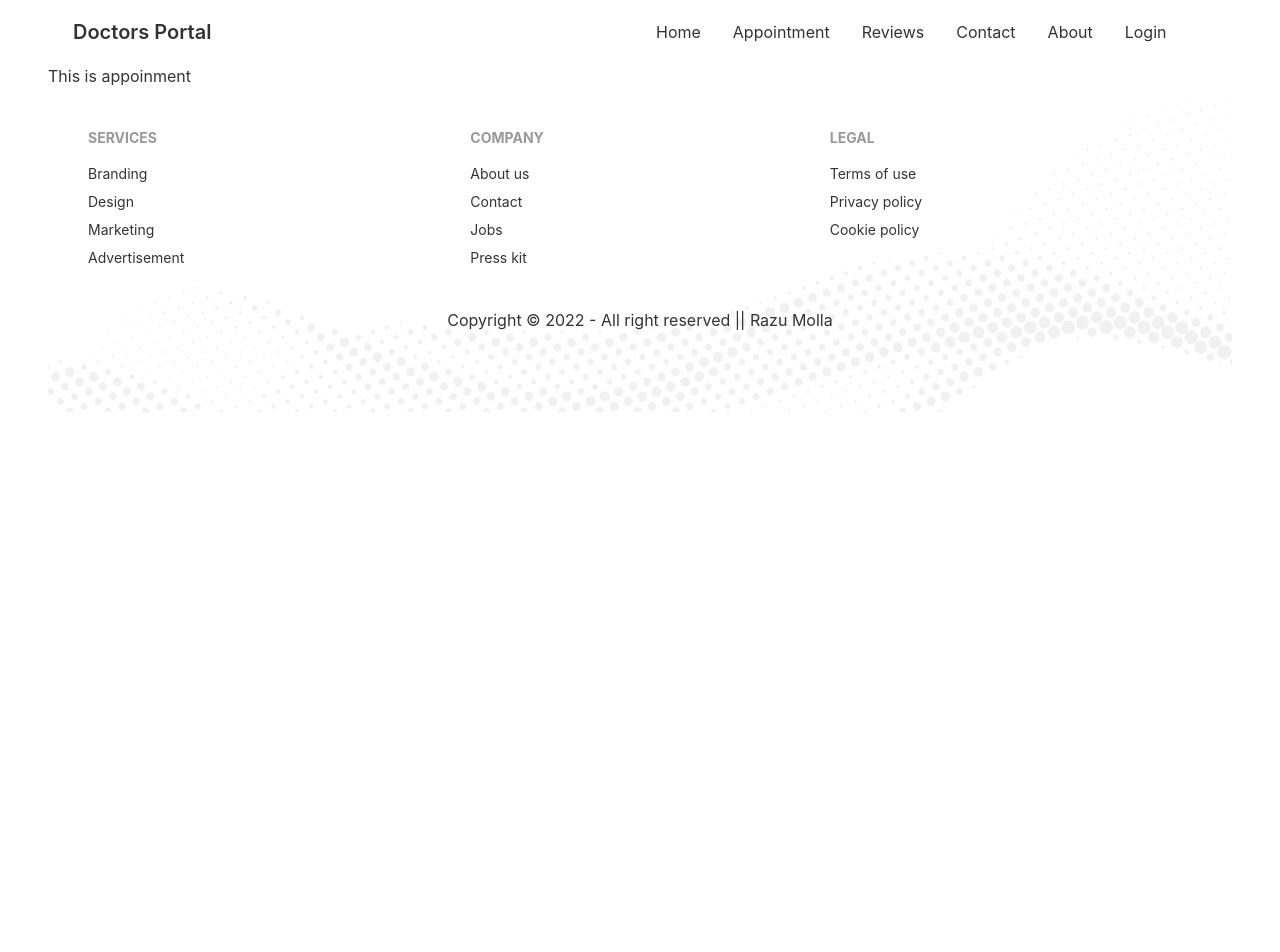
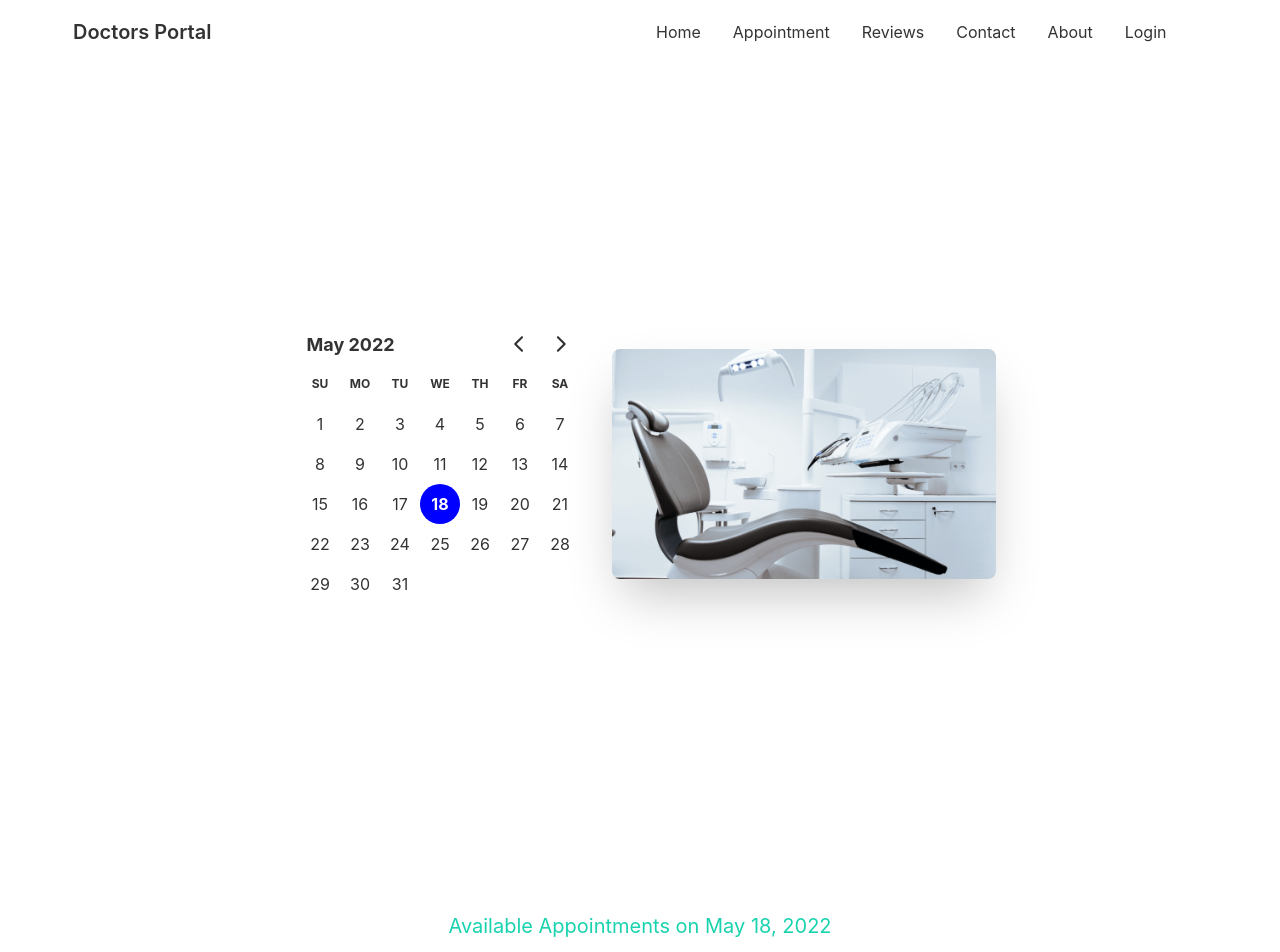
Before and after one commit to razumolla/doctors-portal-client, a React (Create React App) app: page /appointment in a window 1280 px wide. Shown: the top 952 px of the page. Before the commit the page ends 800 px from the top, so only its background shows below. Built offline with nearby package versions, Linux system fonts and the light colour scheme.

Commit message:
Appointment Date added

```diff
--- a/package.json
+++ b/package.json
@@ -7,7 +7,9 @@
     "@testing-library/react": "^13.2.0",
     "@testing-library/user-event": "^13.5.0",
     "daisyui": "^2.15.0",
+    "date-fns": "^2.28.0",
     "react": "^18.1.0",
+    "react-day-picker": "^8.0.5",
     "react-dom": "^18.1.0",
     "react-router-dom": "^6.3.0",
     "react-scripts": "5.0.1",
--- a/src/App.js
+++ b/src/App.js
@@ -1,7 +1,7 @@
 import { Route, Routes } from 'react-router-dom';
 import './App.css';
-import Appointment from './Appointment/Appointment';
 import About from './Pages/About/About';
+import Appointment from './Pages/Appointment/Appointment';
 import Home from './Pages/Home/Home';
 import Login from './Pages/Login/Login';
 import Navbar from './Pages/Shared/Navbar';
--- a/src/Appointment/Appointment.js
+++ /dev/null
@@ -1,13 +0,0 @@
-import React from 'react';
-import Footer from '../Pages/Shared/Footer';
-
-const Appointment = () => {
-    return (
-        <div>
-            <h2>This is appoinment</h2>
-            <Footer></Footer>
-        </div>
-    );
-};
-
-export default Appointment;
--- /dev/null
+++ b/src/Pages/Appointment/Appointment.js
@@ -0,0 +1,17 @@
+import React, { useState } from 'react';
+import Footer from '../Shared/Footer';
+import AppointmentBanner from './AppointmentBanner';
+import AvailableAppointment from './AvailableAppointment';
+
+const Appointment = () => {
+    const [date, setDate] = useState(new Date());
+    return (
+        <div>
+            <AppointmentBanner date={date} setDate={setDate}></AppointmentBanner>
+            <AvailableAppointment date={date} setDate={setDate}></AvailableAppointment>
+            <Footer></Footer>
+        </div>
+    );
+};
+
+export default Appointment;
--- /dev/null
+++ b/src/Pages/Appointment/AppointmentBanner.js
@@ -0,0 +1,23 @@
+import React from 'react';
+import chair from '../../assets/images/chair.png'
+import { DayPicker } from 'react-day-picker';
+import 'react-day-picker/dist/style.css';
+const AppointmentBanner = ({ date, setDate }) => {
+
+    return (
+        <div class="hero min-h-screen ">
+            <div class="hero-content flex-col lg:flex-row-reverse">
+                <img src={chair} class="max-w-sm rounded-lg shadow-2xl" alt='chair' />
+                <div>
+                    <DayPicker
+                        mode="single"
+                        selected={date}
+                        onSelect={setDate}
+                    />
+                </div>
+            </div>
+        </div>
+    );
+};
+
+export default AppointmentBanner;
--- /dev/null
+++ b/src/Pages/Appointment/AvailableAppointment.js
@@ -0,0 +1,13 @@
+import { format } from 'date-fns';
+import React from 'react';
+
+const AvailableAppointment = ({ date, setDate }) => {
+    return (
+        <div>
+            <h4 className='text-xl text-secondary text-center my-12'>Available Appointments on {format(date, 'PP')}</h4>
+
+        </div>
+    );
+};
+
+export default AvailableAppointment;
--- a/src/Pages/Home/Info.js
+++ b/src/Pages/Home/Info.js
@@ -10,7 +10,7 @@
         <div className='grid grid-cols-1 lg:grid-cols-3 gap-5'>
             <InfoCard bodyInfo="9.30AM-10.30PM" cardTitle="Opening Hours" img={clock} bgColor="bg-gradient-to-r from-secondary to-primary" ></InfoCard>
 
-            <InfoCard bodyInfo="Faridpur,H-4456,Bangladsh" cardTitle="Visit our location" img={marker} bgColor="bg-slate-600" ></InfoCard>
+            <InfoCard bodyInfo="Faridpur,H-4456,Bangladsh" cardTitle="Visit our location" img={marker} bgColor="bg-accent" ></InfoCard>
 
             <InfoCard bodyInfo="01788-000088" cardTitle="Contact us now" img={phone} bgColor="bg-gradient-to-r from-secondary to-primary" ></InfoCard>
         </div>
```
Also changed, not shown: 1 other file (tests, documents, lock files or other folders).
